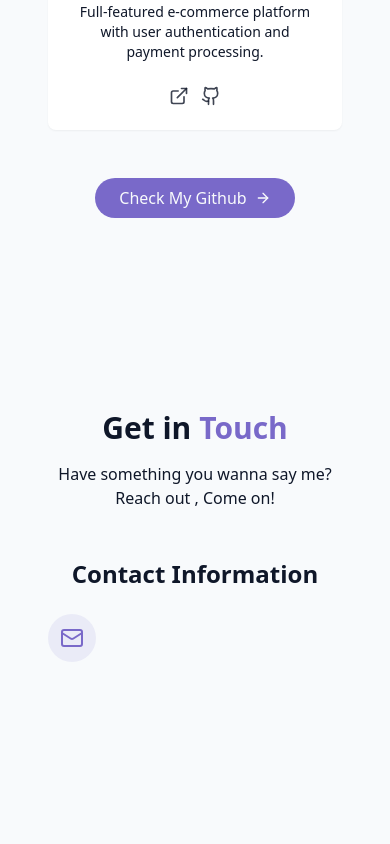
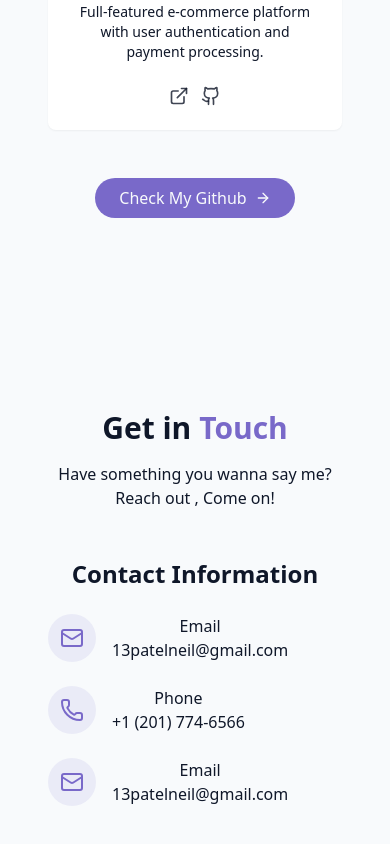
Before and after one commit to neilpatel13/Personal-Portfolio-Webpage, a React (Vite) app: page / in a window 390 px wide. Shown: the part 6448-7292 px from the top of the page. Before the commit the page ends 7206 px from the top, so only its background shows below. Built offline with nearby package versions, Linux system fonts and the light colour scheme.

Commit message:
Added Phone sub

```diff
--- a/src/components/ContactSection.jsx
+++ b/src/components/ContactSection.jsx
@@ -1,4 +1,4 @@
-import { Mail } from "lucide-react";
+import { Mail, Phone } from "lucide-react";
 
 
 
@@ -27,6 +27,53 @@
                             <div className="p-3 rounded-full bg-primary/10">
                                 <Mail className="h-6 w-6 text-primary"/>
                             </div>
+                            <div>
+                                <h4 className="font-medium">
+                                    Email
+                                </h4>
+                                <a
+                                  href="mailto:13patelneil@gmail.com"
+                                  className="text-muted-foreground hover:text-primary transition-colors"
+                                  >
+                                    13patelneil@gmail.com
+                                </a>
+                            </div>
+
+                        </div>
+
+                        <div className="flex items-start space-x-4">
+                            <div className="p-3 rounded-full bg-primary/10">
+                                <Phone className="h-6 w-6 text-primary"/>
+                            </div>
+                            <div>
+                                <h4 className="font-medium">
+                                    Phone
+                                </h4>
+                                <a
+                                  href="tel:+12017746566"
+                                  className="text-muted-foreground hover:text-primary transition-colors"
+                                  >
+                                    +1 (201) 774-6566
+                                </a>
+                            </div>
+
+                        </div>
+
+                        <div className="flex items-start space-x-4">
+                            <div className="p-3 rounded-full bg-primary/10">
+                                <Mail className="h-6 w-6 text-primary"/>
+                            </div>
+                            <div>
+                                <h4 className="font-medium">
+                                    Email
+                                </h4>
+                                <a
+                                  href="mailto:13patelneil@gmail.com"
+                                  className="text-muted-foreground hover:text-primary transition-colors"
+                                  >
+                                    13patelneil@gmail.com
+                                </a>
+                            </div>
 
                         </div>
 
```
